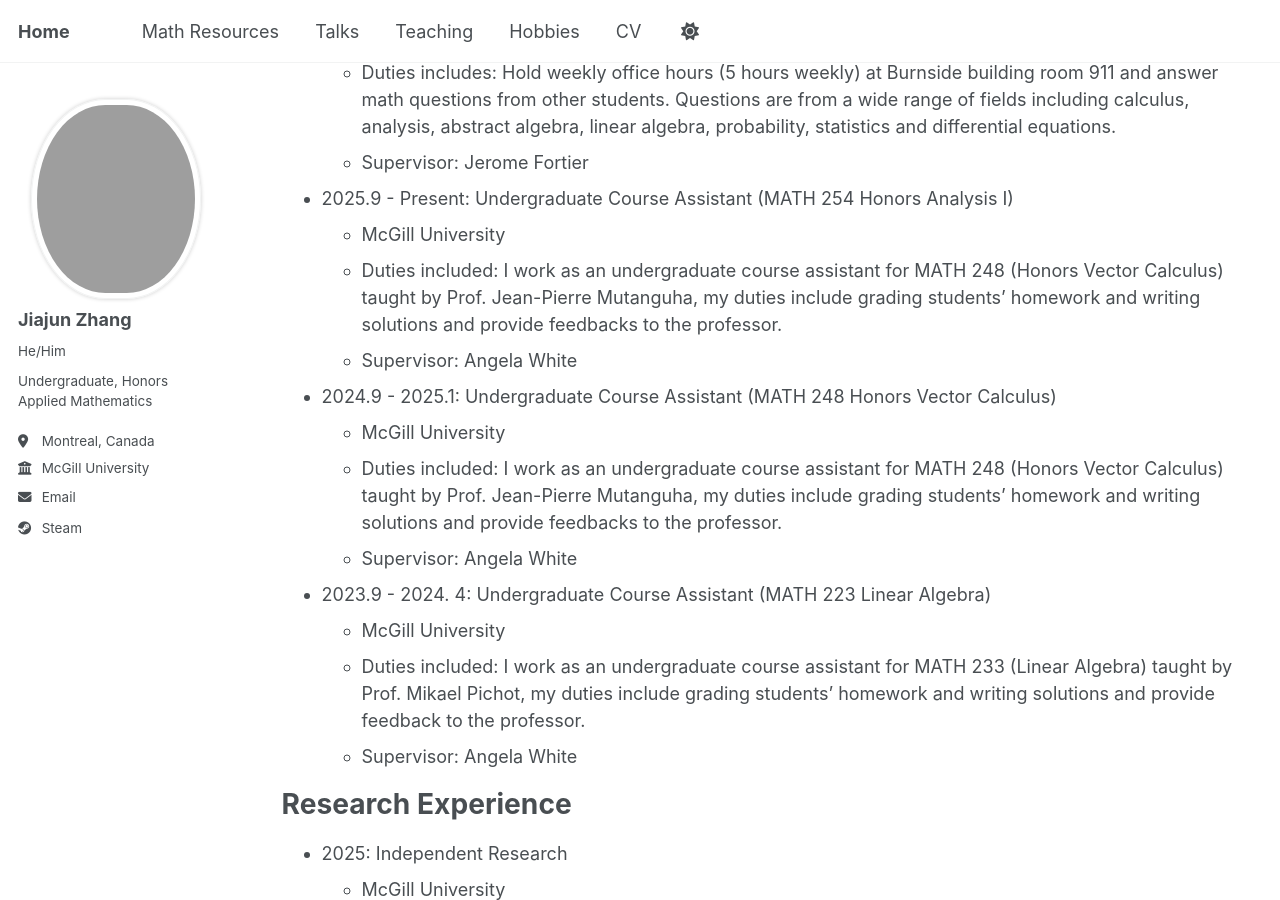
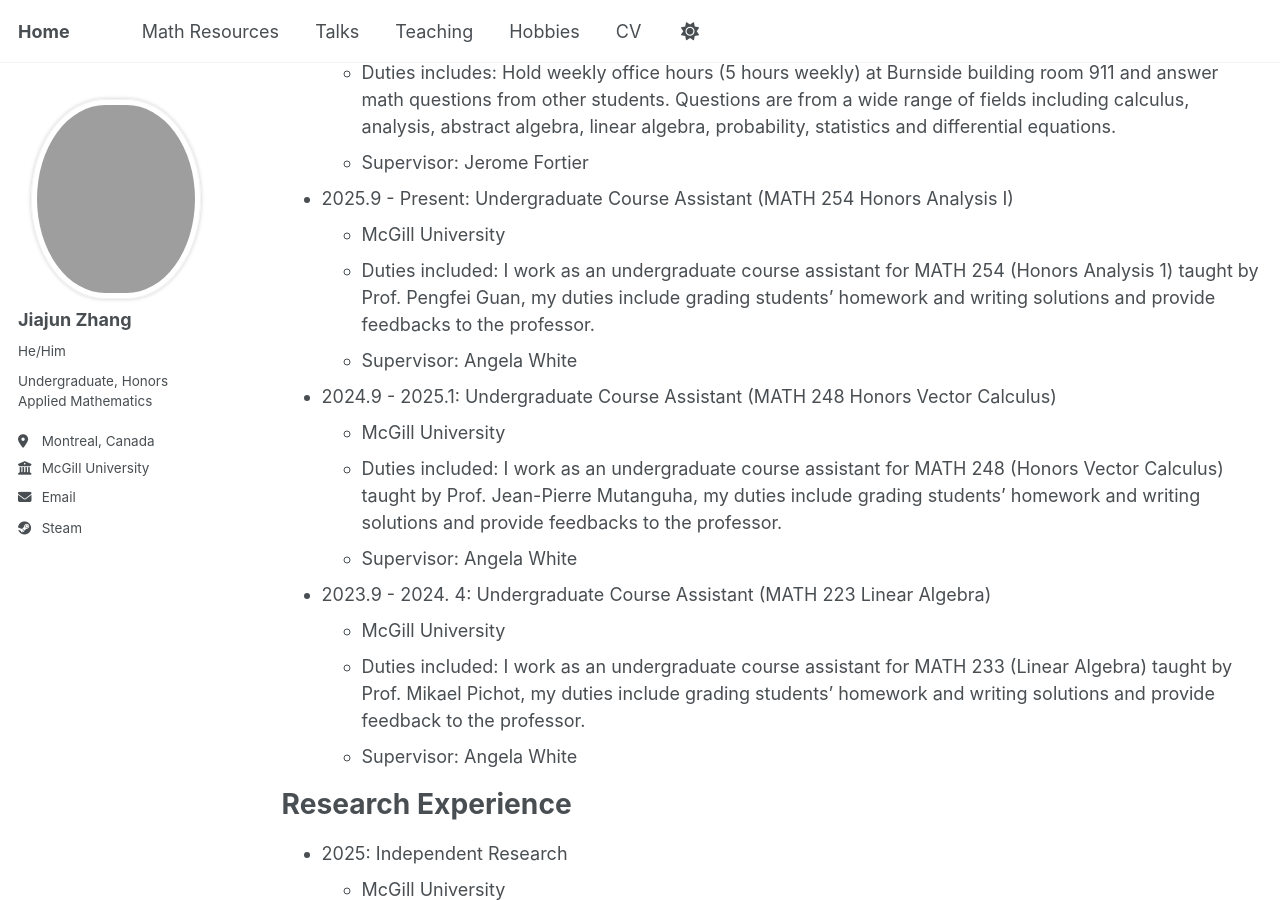
Before and after one commit to JohanssonRein/JohanssonRein.github.io, a Jekyll site: the page built from _pages/cv.md, in a window 1280 px wide and 900 px high, scrolled down 357 px. Built offline with Jekyll 4.4.1, drawn with Linux system fonts in a browser that asks for light colours.

Commit message:
Update cv.md

```diff
--- a/_pages/cv.md
+++ b/_pages/cv.md
@@ -26,7 +26,7 @@ Work experience
 
 * 2025.9 - Present: Undergraduate Course Assistant (MATH 254 Honors Analysis I)
   * McGill University
-  * Duties included: I work as an undergraduate course assistant for MATH 248 (Honors Vector Calculus) taught by Prof. Jean-Pierre Mutanguha, my duties include grading students' homework and writing solutions and provide feedbacks to the professor.
+  * Duties included: I work as an undergraduate course assistant for MATH 254 (Honors Analysis 1) taught by Prof. Pengfei Guan, my duties include grading students' homework and writing solutions and provide feedbacks to the professor.
   * Supervisor: Angela White
 
 * 2024.9 - 2025.1: Undergraduate Course Assistant (MATH 248 Honors Vector Calculus)
```
